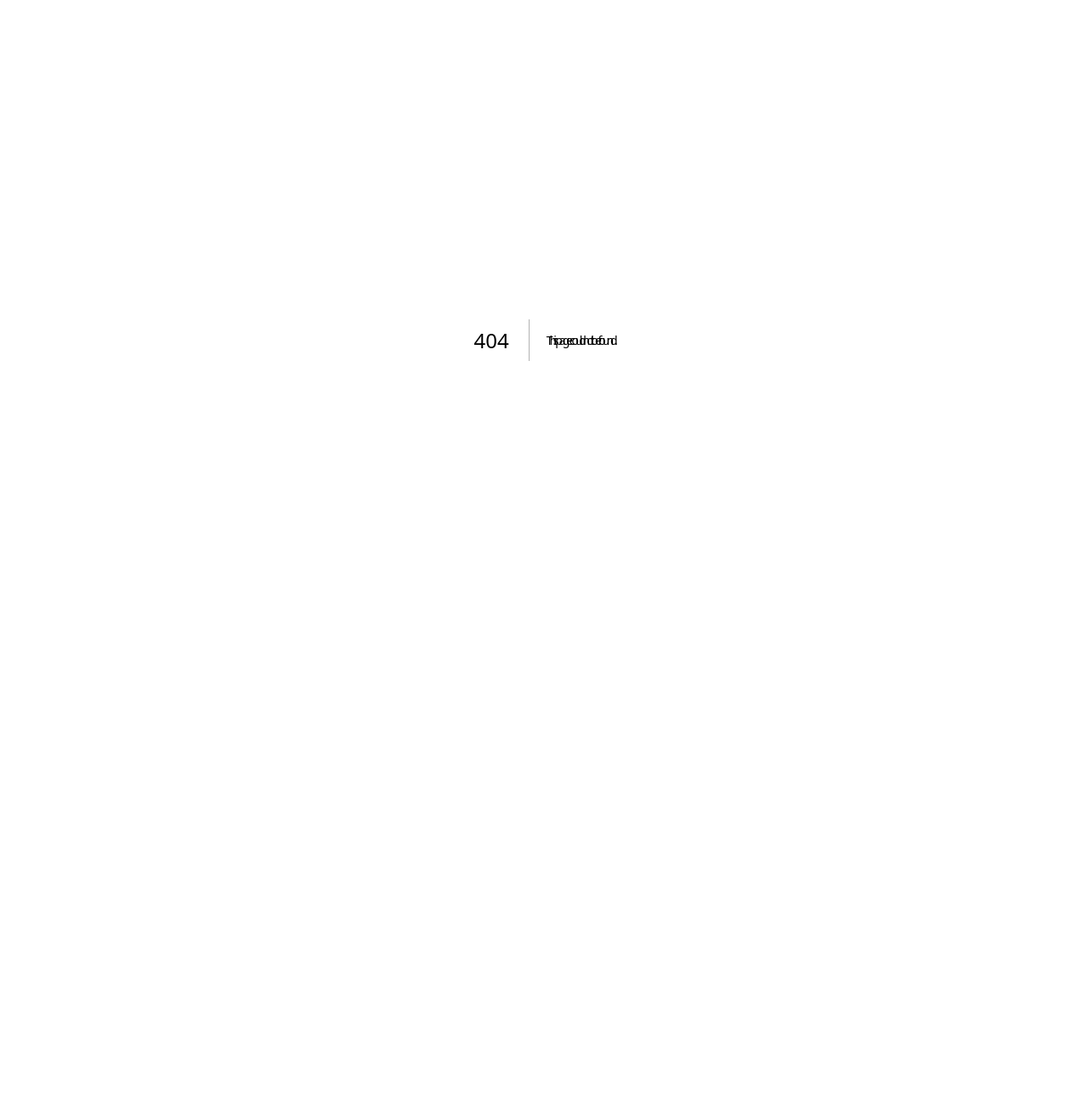
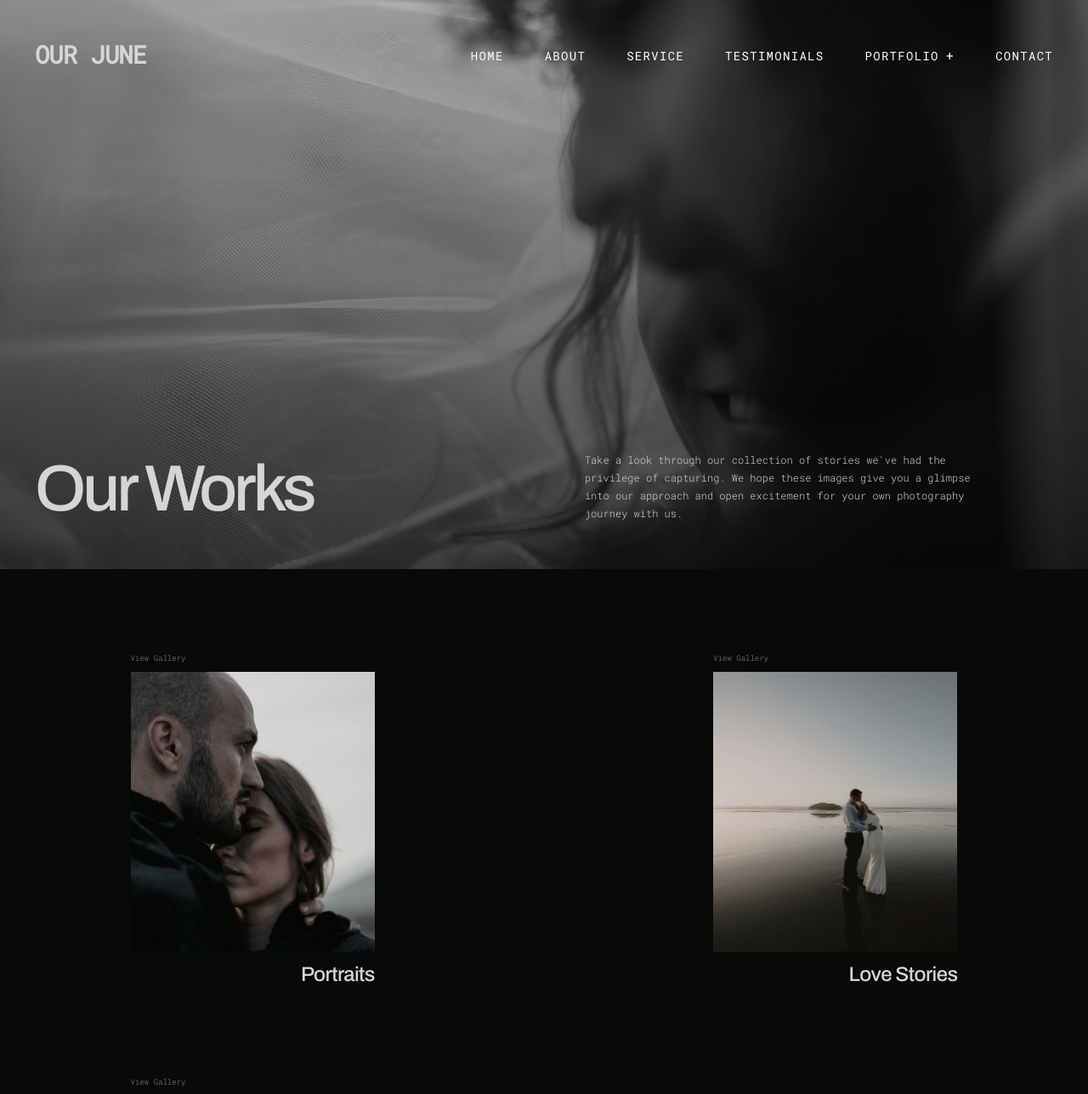
Before and after one commit to baotoan9698/ourjune, a Next.js app: page /Portfolio in a window 1280 px wide. Before the commit this address had no page. Shown: the top 1288 px of the page at 85% size. Before the commit the page ends 800 px from the top, so only its background shows below. Built offline with nearby package versions, Linux system fonts and the light colour scheme.

Commit message:
Add portfolio landing page and refine navigation

```diff
--- /dev/null
+++ b/app/Portfolio/page.tsx
@@ -0,0 +1,29 @@
+import { ContactCta, SiteFooter, SiteHeader } from "../components/SiteChrome";
+
+const collections = [
+  { title: "Portraits", href: "/gallery-2", image: "/portrait-4.jpg" },
+  { title: "Love Stories", href: "/gallery-1", image: "/horizontal-3.jpg" },
+  { title: "Weddings", href: "/gallery-3", image: "/hero-alt.jpg" },
+  { title: "Editorial", href: "/gallery-4", image: "/horizontal-1.jpg" },
+];
+
+export default function PortfolioPage() {
+  return <main className="subpage portfolio-page" id="top">
+    <SiteHeader transparent />
+    <section className="portfolio-hero">
+      <div className="portfolio-hero-copy">
+        <h1>Our Works</h1>
+        <p>Take a look through our collection of stories we&apos;ve had the privilege of capturing. We hope these images give you a glimpse into our approach and open excitement for your own photography journey with us.</p>
+      </div>
+    </section>
+    <section className="portfolio-collections">
+      {collections.map((collection, index) => <a className={`portfolio-project project-${index + 1}`} href={collection.href} key={collection.href}>
+        <span>View Gallery</span>
+        <img src={collection.image} alt={collection.title} />
+        <h2>{collection.title}</h2>
+      </a>)}
+    </section>
+    <ContactCta image />
+    <SiteFooter />
+  </main>;
+}
--- a/app/components/SiteChrome.tsx
+++ b/app/components/SiteChrome.tsx
@@ -7,7 +7,7 @@ const links = [
   ["About", "/about"],
   ["Service", "/service"],
   ["Testimonials", "/testimonials"],
-  ["Gallery", "/gallery-1"],
+  ["Portfolio", "/Portfolio"],
   ["Contact", "/contact"],
 ];
 
@@ -30,10 +30,10 @@ export function SiteHeader({ transparent = false }: { transparent?: boolean }) {
         <span /><span />
       </button>
       <nav className={open ? "nav open" : "nav"}>
-        {links.map(([label, href]) => label === "Gallery" ? (
+        {links.map(([label, href]) => label === "Portfolio" ? (
           <div className="nav-dropdown" key={href}>
-            <a className="gallery-desktop-link" href={href}>Gallery <span aria-hidden="true">+</span></a>
-            <button className="gallery-mobile-toggle" type="button" aria-expanded={galleryOpen} onClick={() => setGalleryOpen(!galleryOpen)}>Gallery <span aria-hidden="true">+</span></button>
+            <a className="gallery-desktop-link" href={href}>Portfolio <span aria-hidden="true">+</span></a>
+            <div className="gallery-mobile-row"><a href={href} onClick={() => setOpen(false)}>Portfolio</a><button className="gallery-mobile-toggle" type="button" aria-label="Toggle portfolio galleries" aria-expanded={galleryOpen} onClick={() => setGalleryOpen(!galleryOpen)}><span aria-hidden="true">+</span></button></div>
             <div className={`nav-submenu${galleryOpen ? " mobile-open" : ""}`}>
               {[1,2,3,4].map(number => <a key={number} href={`/gallery-${number}`} onClick={() => setOpen(false)}>Gallery {number}</a>)}
             </div>
--- a/app/globals.css
+++ b/app/globals.css
@@ -42,6 +42,8 @@ img { display:block; width:100%; object-fit:cover; }
 .nav-dropdown>a { display:flex; align-items:center; gap:8px; }
 .nav-dropdown>a span { font-size:15px; transition:transform .25s ease; }
 .gallery-mobile-toggle { display:none; border:0; padding:0; background:transparent; color:white; font:400 14px/17px "Roboto Mono",monospace; letter-spacing:1.3px; text-transform:uppercase; }
+.gallery-mobile-row { display:none!important; }
+.gallery-desktop-link { display:flex!important; white-space:nowrap; }
 .nav-submenu { position:absolute; top:calc(100% + 18px); left:-20px; width:145px; padding:16px 20px; display:grid; gap:14px; background:#090909; border:1px solid rgba(255,255,255,.1); opacity:0; visibility:hidden; transform:translateY(-7px); transition:opacity .2s ease,transform .2s ease,visibility .2s; }
 .nav-submenu::before { content:""; position:absolute; left:0; right:0; top:-19px; height:20px; }
 .nav-submenu a { font-size:11px; line-height:14px; white-space:nowrap; color:#aaa; transition:color .2s; }
@@ -143,7 +145,9 @@ h2 { font-weight:400; letter-spacing:-4px; }
   .nav a { font-size:19px; }
   .nav-dropdown { width:100%; text-align:center; }
   .gallery-desktop-link { display:none!important; }
-  .gallery-mobile-toggle { display:flex; align-items:center; justify-content:center; gap:9px; width:100%; font-size:19px; cursor:pointer; }
+  .gallery-mobile-row { display:flex!important; flex-flow:row nowrap; align-items:center; justify-content:center; gap:10px; width:100%; white-space:nowrap; }
+  .gallery-mobile-row>a { flex:0 0 auto; display:inline-block; width:auto; font-size:19px; line-height:30px; white-space:nowrap; }
+  .gallery-mobile-toggle { flex:0 0 30px; display:grid; place-items:center; width:30px; height:30px; font-size:19px; line-height:1; cursor:pointer; }
   .gallery-mobile-toggle span { transition:transform .25s ease; }
   .gallery-mobile-toggle[aria-expanded="true"] span { transform:rotate(45deg); }
   .nav-submenu,.nav-dropdown:hover .nav-submenu { position:static; width:auto; margin-top:0; padding:0; display:none; gap:13px; border:0; background:transparent; opacity:0; visibility:hidden; transform:none; }
--- a/app/page.tsx
+++ b/app/page.tsx
@@ -7,7 +7,7 @@ const nav = [
   ["About", "/about"],
   ["Service", "/service"],
   ["Testimonials", "/testimonials"],
-  ["Gallery", "/gallery-1"],
+  ["Portfolio", "/Portfolio"],
   ["Contact", "/contact"],
 ];
 
@@ -61,10 +61,10 @@ export default function Home() {
             <span />
           </button>
           <nav className={menuOpen ? "nav open" : "nav"}>
-            {nav.map(([item, href]) => item === "Gallery" ? (
+            {nav.map(([item, href]) => item === "Portfolio" ? (
               <div className="nav-dropdown" key={href}>
-                <a className="gallery-desktop-link" href={href}>Gallery <span aria-hidden="true">+</span></a>
-                <button className="gallery-mobile-toggle" type="button" aria-expanded={galleryOpen} onClick={() => setGalleryOpen(!galleryOpen)}>Gallery <span aria-hidden="true">+</span></button>
+                <a className="gallery-desktop-link" href={href}>Portfolio <span aria-hidden="true">+</span></a>
+                <div className="gallery-mobile-row"><a href={href} onClick={() => setMenuOpen(false)}>Portfolio</a><button className="gallery-mobile-toggle" type="button" aria-label="Toggle portfolio galleries" aria-expanded={galleryOpen} onClick={() => setGalleryOpen(!galleryOpen)}><span aria-hidden="true">+</span></button></div>
                 <div className={`nav-submenu${galleryOpen ? " mobile-open" : ""}`}>
                   {[1,2,3,4].map(number => <a key={number} href={`/gallery-${number}`} onClick={() => setMenuOpen(false)}>Gallery {number}</a>)}
                 </div>
--- a/app/subpages.css
+++ b/app/subpages.css
@@ -80,5 +80,21 @@
 .testimonial-item h2 { text-align:right; font:500 25px/1 "Archivo",sans-serif; }
 .testimonial-contact { background-image:linear-gradient(180deg,rgba(0,0,0,.15),rgba(0,0,0,.5)),url('/hero-alt.jpg'); background-size:cover; background-position:center; }
 
+/* Portfolio */
+.portfolio-hero { min-height:670px; position:relative; display:flex; align-items:flex-end; padding:55px 3.2%; background:linear-gradient(180deg,rgba(0,0,0,.12),rgba(0,0,0,.62)),url('/hero.jpg') center 38%/cover; filter:grayscale(1); }
+.portfolio-hero-copy { width:100%; display:grid; grid-template-columns:1fr 1fr; align-items:end; gap:8%; filter:none; }
+.portfolio-hero h1 { margin:0; font:500 clamp(58px,6vw,92px)/1 "Archivo",sans-serif; letter-spacing:-4px; }
+.portfolio-hero p { max-width:480px; margin:0; font:300 12px/21px "Roboto Mono",monospace; }
+.portfolio-collections { min-height:1050px; padding:100px 12%; display:grid; grid-template-columns:1fr 1fr; gap:80px 18%; align-items:start; }
+.portfolio-project { width:72%; display:block; }
+.portfolio-project:nth-child(even) { justify-self:end; }
+.portfolio-project:nth-child(3) { margin-top:30px; }
+.portfolio-project:nth-child(4) { margin-top:80px; }
+.portfolio-project span { display:block; margin-bottom:12px; color:#888; font:300 9px/1 "Roboto Mono",monospace; }
+.portfolio-project img { width:100%; height:330px; object-fit:cover; filter:saturate(.6); transition:filter .35s,transform .5s; }
+.portfolio-project:hover img { filter:saturate(1); transform:scale(1.015); }
+.portfolio-project h2 { margin:14px 0 0; text-align:right; font:500 24px/1 "Archivo",sans-serif; letter-spacing:-.6px; }
+.portfolio-page .image-contact { min-height:520px; background-image:linear-gradient(180deg,rgba(0,0,0,.1),rgba(0,0,0,.58)),url('/hero-alt.jpg'); background-size:cover; background-position:center; }
+
 @media(max-width:800px){
-  .subpage-main{padding-top:86px}.page-intro,.about-hero-grid,.about-story,.contact-page-head,.contact-layout,.gallery-hero-copy,.service-hero-copy,.approach{grid-template-columns:1fr}.page-intro{min-height:270px;gap:55px}.page-title{justify-self:start;text-align:left}.about-hero-grid{gap:50px}.about-hero-grid img{width:80%}.about-story>img{height:500px}.about-columns{grid-template-columns:1fr}.about-services{grid-template-columns:1fr}.about-services img{height:430px}.contact-page-head{gap:60px}.contact-details{justify-self:start}.contact-layout{padding:0 24px 100px;gap:70px}.gallery-hero,.service-hero{min-height:620px}.gallery-hero-copy,.service-hero-copy{gap:45px}.masonry{columns:1;padding:55px 24px}.packages,.testimonials-grid{grid-template-columns:1fr;padding:70px 24px;gap:70px}.testimonial-item:nth-child(3n+2){margin-top:0}.faq{padding:70px 24px}.faq-row{grid-template-columns:1fr;gap:18px}.inner-contact{grid-template-columns:1fr;gap:35px}.about-story-copy{min-height:620px}.inner-footer{min-height:650px}}
+  .subpage-main{padding-top:86px}.page-intro,.about-hero-grid,.about-story,.contact-page-head,.contact-layout,.gallery-hero-copy,.service-hero-copy,.approach,.portfolio-hero-copy{grid-template-columns:1fr}.page-intro{min-height:270px;gap:55px}.page-title{justify-self:start;text-align:left}.about-hero-grid{gap:50px}.about-hero-grid img{width:80%}.about-story>img{height:500px}.about-columns{grid-template-columns:1fr}.about-services{grid-template-columns:1fr}.about-services img{height:430px}.contact-page-head{gap:60px}.contact-details{justify-self:start}.contact-layout{padding:0 24px 100px;gap:70px}.gallery-hero,.service-hero,.portfolio-hero{min-height:620px}.gallery-hero-copy,.service-hero-copy,.portfolio-hero-copy{gap:45px}.masonry{columns:1;padding:55px 24px}.packages,.testimonials-grid{grid-template-columns:1fr;padding:70px 24px;gap:70px}.testimonial-item:nth-child(3n+2){margin-top:0}.faq{padding:70px 24px}.faq-row{grid-template-columns:1fr;gap:18px}.inner-contact{grid-template-columns:1fr;gap:35px}.about-story-copy{min-height:620px}.inner-footer{min-height:650px}.portfolio-collections{min-height:0;padding:70px 24px;grid-template-columns:1fr;gap:70px}.portfolio-project,.portfolio-project:nth-child(even){width:82%;justify-self:start;margin-top:0}.portfolio-project:nth-child(even){justify-self:end}.portfolio-project img{height:360px}}
```
